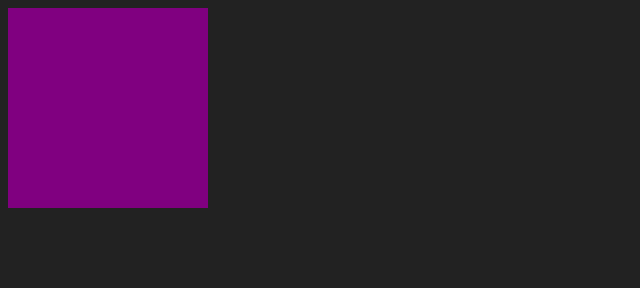
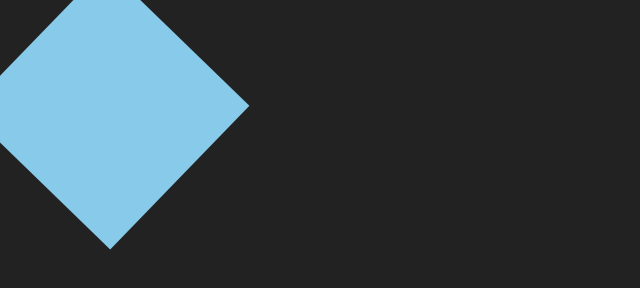
Before and after one commit to FranciscoJavierMartin/web-animations, a website built with Vite: page src/transitions/index.html in a window 1280 px wide. In both pictures the pointer is over the element 108 px from the left and 108 px from the top of the page. Shown: the whole page, without its empty margins (0-640 px from the left). Built offline with nearby package versions, Linux system fonts and the light colour scheme.

Commit message:
CSS transition

```diff
--- a/src/transitions/style.css
+++ b/src/transitions/style.css
@@ -6,4 +6,10 @@ body {
   width: 200px;
   height: 200px;
   background-color: purple;
+  transition: 2s 1s ease-in-out all;
+
+  &:hover {
+    transform: rotate(45deg);
+    background-color: skyblue;
+  }
 }
```
